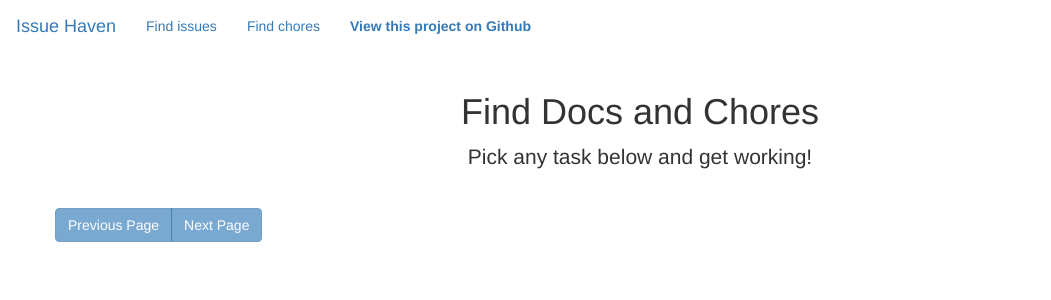
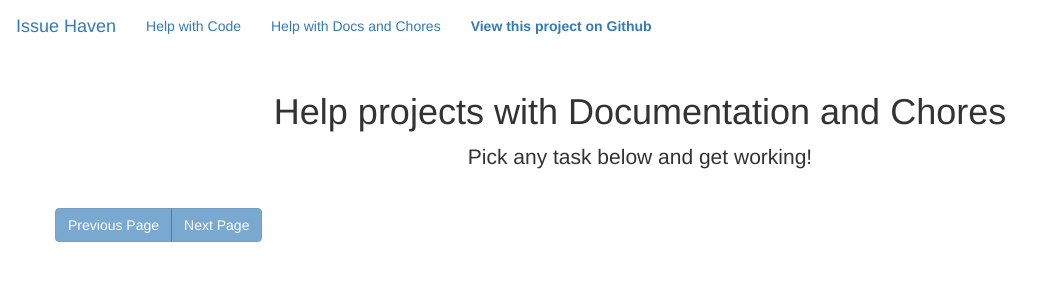
Before and after one commit to MattAlp/IssueHaven, a Flask app: page /chores/ in a window 1280 px wide. Shown: the top 300 px of the page, without its empty margins (0-1051 px from the left). Run offline with Flask 2, Linux system fonts and the light colour scheme; data that the repository does not hold is empty; some libraries are stand-ins or nearby versions.

Commit message:
More polishing I suppose
Took 11 minutes

```diff
--- a/server/templates/chores.jinja2
+++ b/server/templates/chores.jinja2
@@ -1,7 +1,7 @@
 {% extends "custom_base.jinja2" %}
 
 {% block title %}
-    Find a chore
+    Help with Documentation and Chores
 {% endblock %}
 
 {% block styles %}
@@ -10,16 +10,13 @@
           href="{{url_for('static', filename='addons.css')}}">
 {% endblock %}
 
-{#Fun fact: bootstrap 3 doesn't support cards, and is also coincidentally what Flask-Bootstrap uses haha :'(#}
-{#Solved this issue by monkey-patching the library after importing because of how the function works#}
-
 {% block content %}
     <main role="main" class="container text-center">
         <div>
             {% if language is not none %}
-                <h1>Find Docs and Chores written in {{ language }}</h1>
+                <h1>Help projects written in {{ language }} with Documentation and Chores</h1>
             {% else %}
-                <h1>Find Docs and Chores</h1>
+                <h1>Help projects with Documentation and Chores</h1>
             {%endif %}
             <p class="lead">Pick any task below and get working!</p>
         </div>
--- a/server/templates/custom_base.jinja2
+++ b/server/templates/custom_base.jinja2
@@ -6,8 +6,8 @@
         <a class="navbar-brand" href="/">Issue Haven</a>
         <div class="collapse navbar-collapse">
             <ul class="nav navbar-nav mr-auto">
-                <li><a href="{{ url_for("show_issues") }}" class="nav-item nav-link">Find issues</a></li>
-                <li><a href="{{ url_for("show_chores") }}" class="nav-item nav-link">Find chores</a></li>
+                <li><a href="{{ url_for("show_issues") }}" class="nav-item nav-link">Help with Code</a></li>
+                <li><a href="{{ url_for("show_chores") }}" class="nav-item nav-link">Help with Docs and Chores</a></li>
             </ul>
             <ul class="nav navbar-nav">
                 <li><a href="https://github.com/MattAlp" class="nav-item nav-link"><b>View this project on Github</b></a></li>
```
Also changed, not shown: server/templates/issues.jinja2 (+3 -6 lines).
